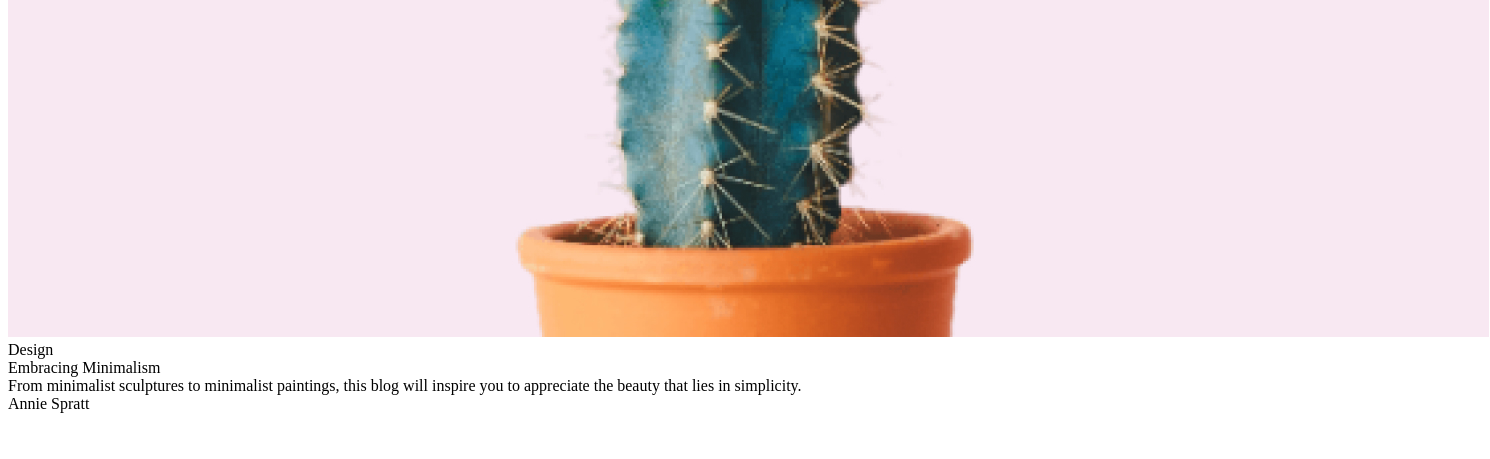
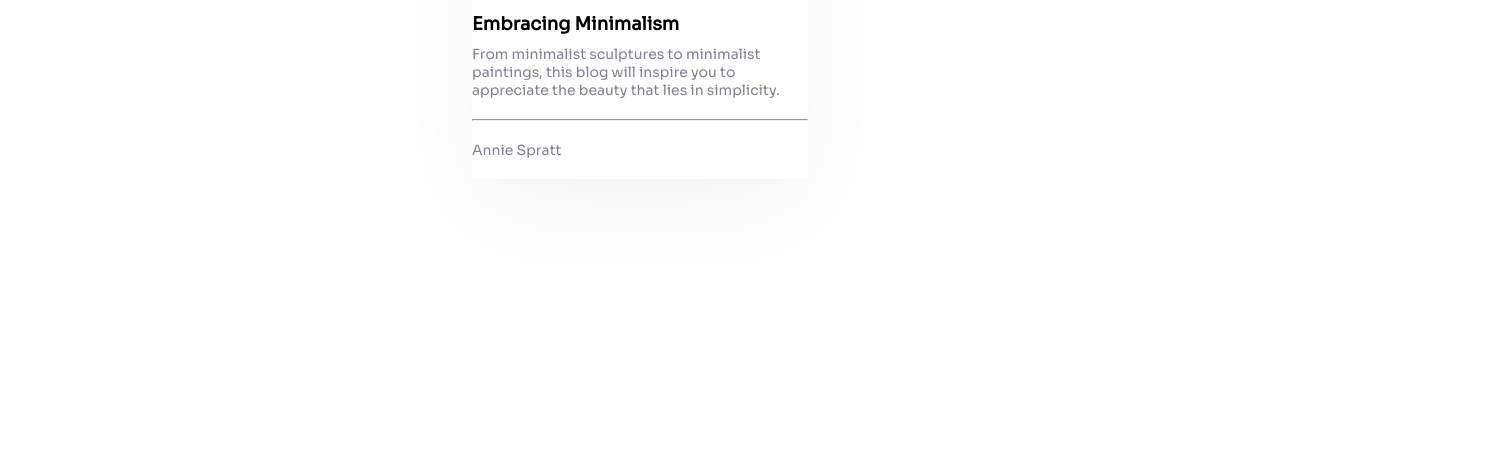
Before and after one commit to ChristChampagne/MinimalBlogCard, a plain HTML site: page index.html in a window 1280 px wide. Shown: the part 341-800 px from the top of the page, 1490 px wide, since content can reach past the window. Drawn offline with Linux system fonts and the light colour scheme.

Commit message:
Card header, body & footer styles

```diff
--- a/assets/css/main.css
+++ b/assets/css/main.css
@@ -0,0 +1,66 @@
+@import url('https://fonts.googleapis.com/css2?family=Sora&display=swap');
+
+.main-container {
+    width: 100%;
+    display: grid;
+    place-content: center;
+    padding-top:15vmin;
+}
+
+.card {
+    width: 21rem;
+    margin: 1rem;
+    box-shadow: 0px 30px 100px 0px rgba(17, 23, 41, 0.05);
+}
+
+.card-header-image img {
+    width: 100%;
+    height: 9.5rem;
+    border-radius: .5rem;
+    margin-bottom: 1rem ;
+}
+
+.card-body-badge{
+    font-family: 'Sora', sans-serif;
+    font-size: 0.625rem;
+    font-weight: bold;
+    color:#8A3EE1;
+    background-color: #E6D6FC;
+    width: 3rem;
+    text-align: center;
+    padding: .4rem;
+    border-radius: 1rem;
+    margin-bottom: 1rem;
+    height: .6rem;
+}
+
+.card-body-title{
+    font-weight: bold;
+    font-family: 'Sora', sans-serif;
+    font-size: 1.125rem;
+    margin-bottom: .6rem;
+}
+
+.card-body-subtitle{
+    font-family: 'Sora',sans-serif;
+    font-size:0.875rem;
+    color: #7E838F;
+    margin-bottom:1.25rem;
+}
+
+.card-footer-divder hr{
+    margin-left:0;
+    margin-right:0;
+    color: #E5EAF0;
+}
+
+.card-footer-divider{
+    margin-bottom:1.25rem;
+}
+
+.card-footer-author{
+    font-family: 'Sora',sans-serif;
+    font-size:0.875rem;
+    color: #7E838F;
+    margin-bottom:1.25rem;
+}
--- a/index.html
+++ b/index.html
@@ -33,7 +33,7 @@
 
             <div class="card-footer">
                 <div class="card-footer-divider">
-
+                    <hr>
                 </div>
 
                 <div class="card-footer-author">
```
